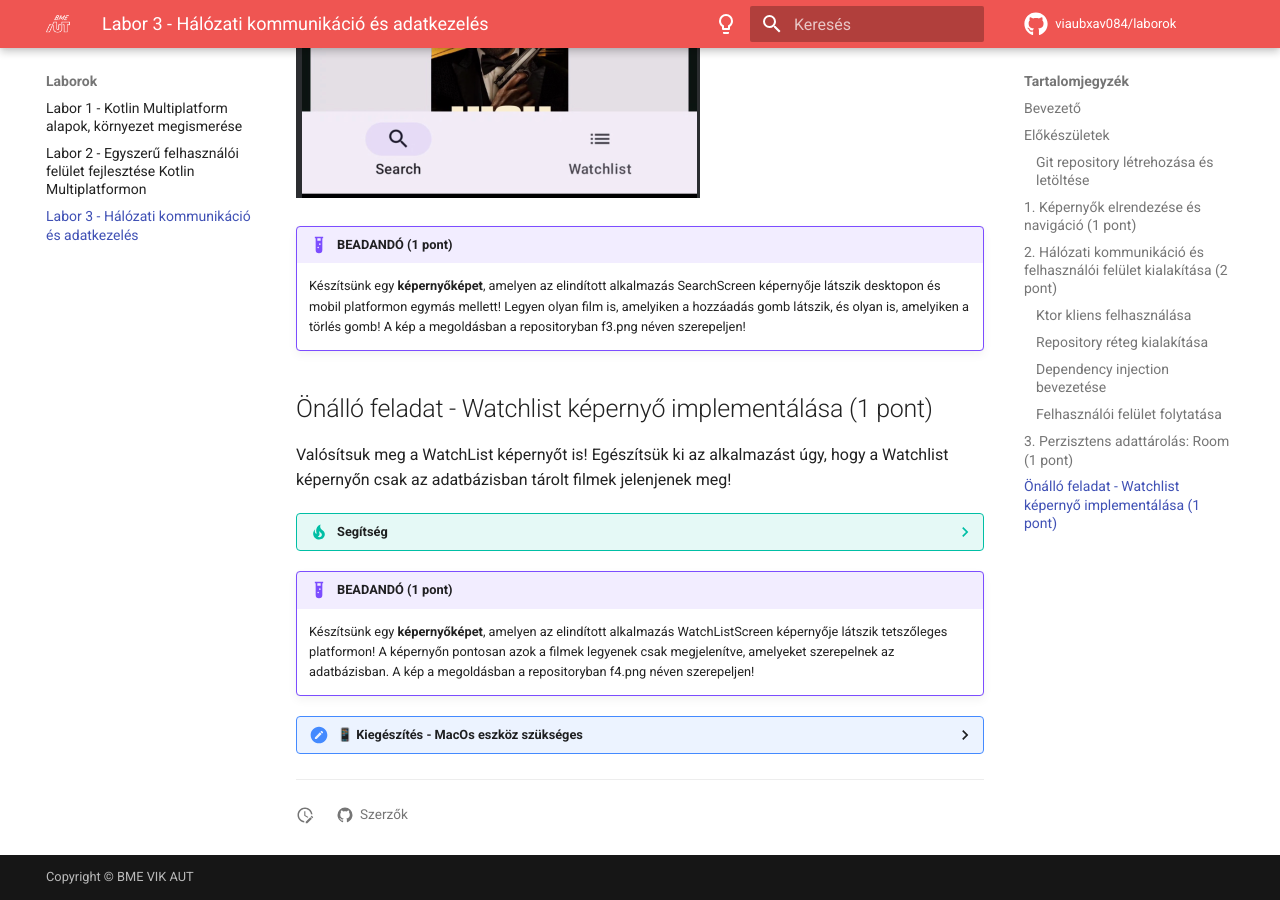
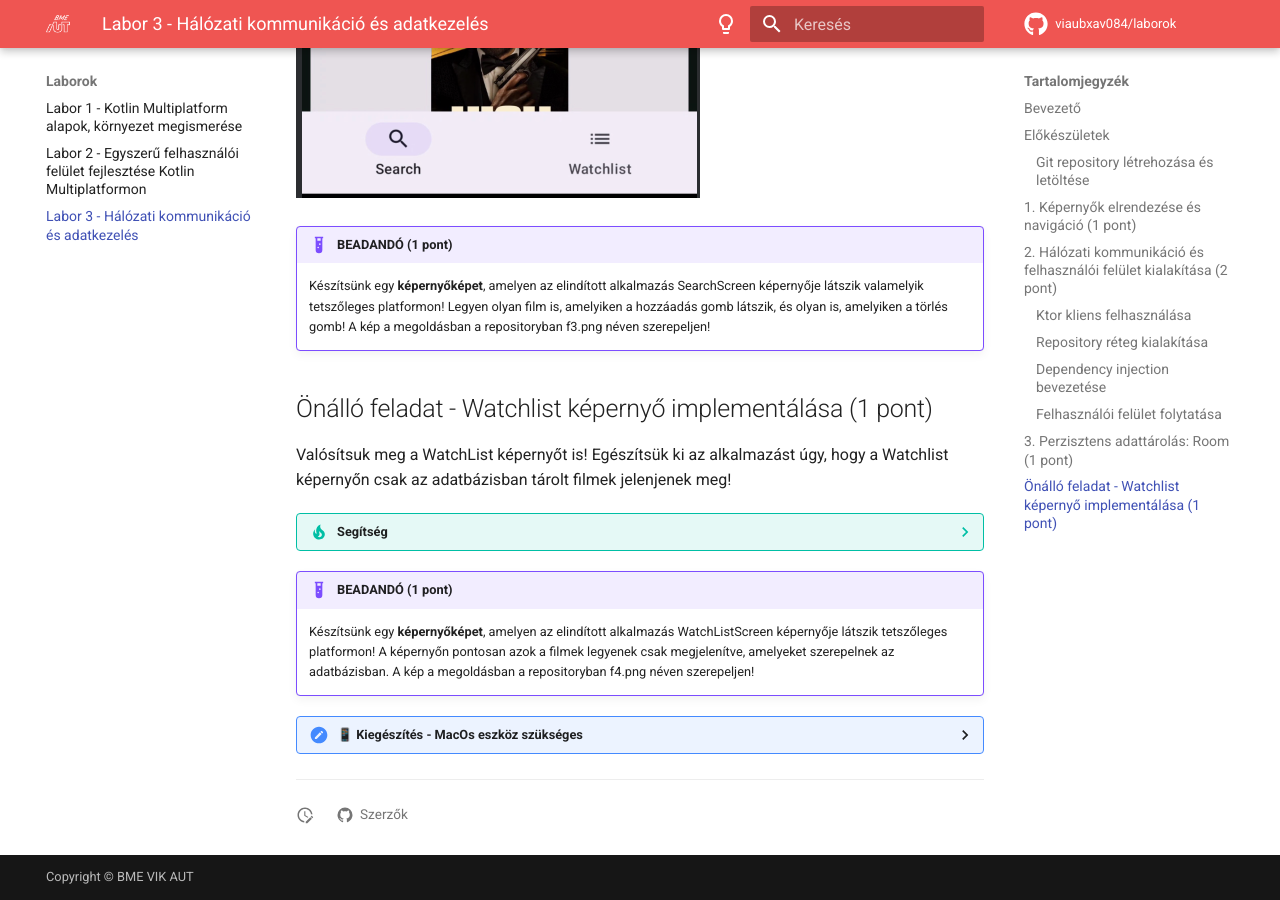
Before and after one commit to VIAUBXAV084/laborok, an MkDocs documentation site: the page built from docs/laborok/lab3/index.md, in a window 1280 px wide and 900 px high, scrolled down 33307 px. Built offline with MkDocs 1.6.1 and Material for MkDocs 9.7.7, drawn with Linux system fonts in a browser that asks for light colours; comment, search, counter and statistics services are not loaded.

Commit message:
Update index.md

```diff
--- a/docs/laborok/lab3/index.md
+++ b/docs/laborok/lab3/index.md
@@ -1320,7 +1320,7 @@ Fordítsuk és indítsuk el az alkalmazásunkat desktop és mobilos platformon i
 ![Add delete on cards](assets/add_delete_on_cards.png)
 
 !!!example "BEADANDÓ (1 pont)"
-	Készítsünk egy **képernyőképet**, amelyen az elindított alkalmazás SearchScreen képernyője látszik desktopon és mobil platformon egymás mellett! Legyen olyan film is, amelyiken a hozzáadás gomb látszik, és olyan is, amelyiken a törlés gomb! A kép a megoldásban a repositoryban f3.png néven szerepeljen!
+	Készítsünk egy **képernyőképet**, amelyen az elindított alkalmazás SearchScreen képernyője látszik valamelyik tetszőleges platformon! Legyen olyan film is, amelyiken a hozzáadás gomb látszik, és olyan is, amelyiken a törlés gomb! A kép a megoldásban a repositoryban f3.png néven szerepeljen!
 
 ## Önálló feladat - Watchlist képernyő implementálása (1 pont)
 Valósítsuk meg a WatchList képernyőt is! Egészítsük ki az alkalmazást úgy, hogy a Watchlist képernyőn csak az adatbázisban tárolt filmek jelenjenek meg!
```
